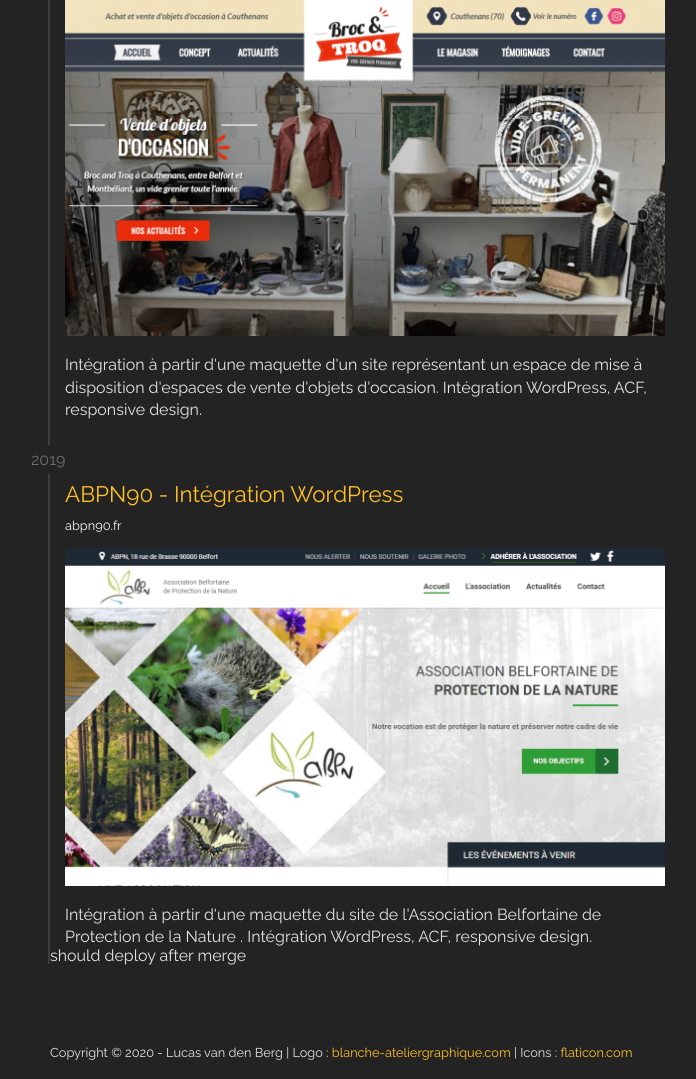
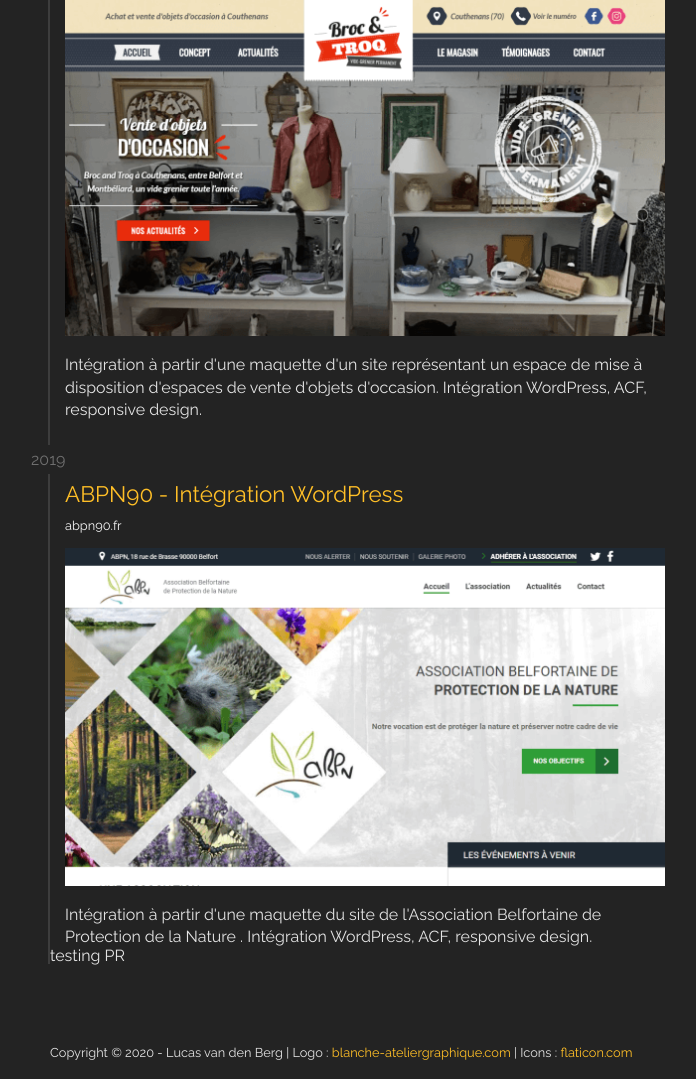
Before and after one commit to IvoryAndSmalt/bem_pf, a PHP site: page /works.php in a window 1280 px wide. Shown: the part 1292-2371 px from the top of the page, without its empty margins (185-881 px from the left). Run offline with PHP 8.4, Linux system fonts and the light colour scheme.

Commit message:
testing PR

```diff
--- a/works.php
+++ b/works.php
@@ -48,7 +48,7 @@
             <p class="works">Intégration à partir d'une maquette du site de l'Association Belfortaine de Protection de
                 la
                 Nature
-                . Intégration WordPress, ACF, responsive design.</p>should deploy after merge
+                . Intégration WordPress, ACF, responsive design.</p>testing PR
         </section>
     </div>
 
```
